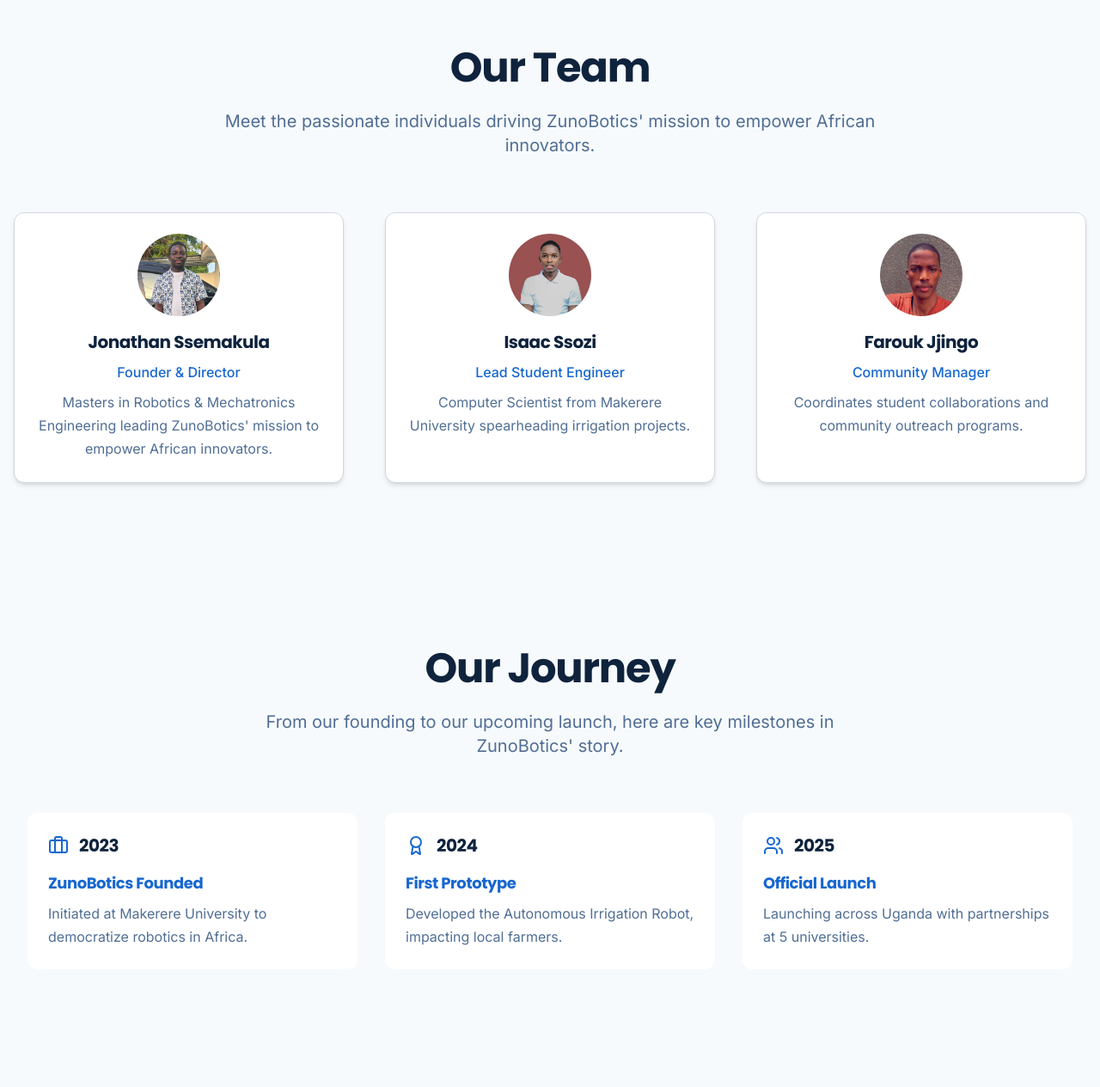
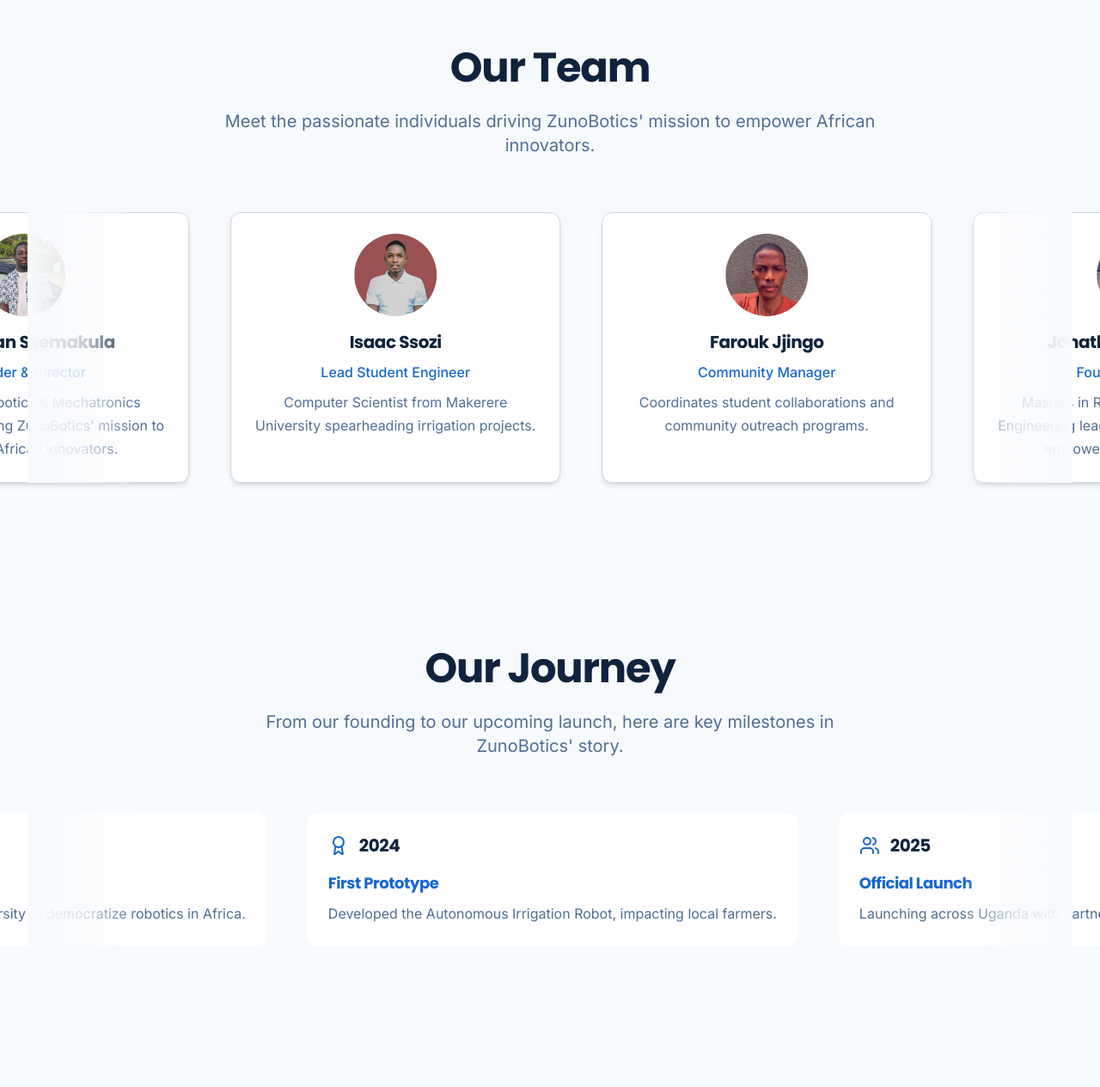
Before and after one commit to jjingofarouk/ZunoBotic, a Next.js app: page /about in a window 1280 px wide. Shown: the part 744-2009 px from the top of the page at 86% size. Built offline with nearby package versions, Linux system fonts and the light colour scheme.

Commit message:
Update mission.tsx

```diff
--- a/components/mission.tsx
+++ b/components/mission.tsx
@@ -1,15 +1,19 @@
 // components/mission.tsx
-"use client"
+"use client";
 
-import React, { useEffect, useRef, useState } from 'react'
-import { Users, Briefcase, Award } from 'lucide-react'
+import React, { useEffect, useRef, useState } from 'react';
+import { Users, Briefcase, Award } from 'lucide-react';
 import { Badge } from "@/components/ui/badge";
 
 export default function Mission() {
+  const [isPaused, setIsPaused] = useState({
+    team: false,
+    milestones: false,
+  });
   const [visibleSections, setVisibleSections] = useState({
     mission: false,
     team: false,
-    milestones: false
+    milestones: false,
   });
 
   const missionRef = useRef<HTMLElement>(null);
@@ -22,23 +26,20 @@ export default function Mission() {
       role: "Founder & Director",
       image: "/images/team/jon.jpg",
       description: "Masters in Robotics & Mechatronics Engineering leading ZunoBotics' mission to empower African innovators.",
-      direction: 'left'
     },
     {
       name: "Isaac Ssozi",
       role: "Lead Student Engineer",
       image: "/images/team/isaac.png",
       description: "Computer Scientist from Makerere University spearheading irrigation projects.",
-      direction: 'right'
     },
     {
       name: "Farouk Jjingo",
       role: "Community Manager",
       image: "/images/team/farouk.png",
       description: "Coordinates student collaborations and community outreach programs.",
-      direction: 'left'
     },
-  ]
+  ];
 
   const milestones = [
     {
@@ -46,23 +47,23 @@ export default function Mission() {
       title: "ZunoBotics Founded",
       description: "Initiated at Makerere University to democratize robotics in Africa.",
       icon: <Briefcase size={24} className="text-primary" />,
-      direction: 'left'
     },
     {
       year: "2024",
       title: "First Prototype",
       description: "Developed the Autonomous Irrigation Robot, impacting local farmers.",
       icon: <Award size={24} className="text-primary" />,
-      direction: 'right'
     },
     {
       year: "2025",
       title: "Official Launch",
       description: "Launching across Uganda with partnerships at 5 universities.",
       icon: <Users size={24} className="text-primary" />,
-      direction: 'left'
     },
-  ]
+  ];
+
+  const duplicatedTeamMembers = [...teamMembers, ...teamMembers];
+  const duplicatedMilestones = [...milestones, ...milestones];
 
   useEffect(() => {
     const observer = new IntersectionObserver(
@@ -101,7 +102,6 @@ export default function Mission() {
 
   return (
     <div className="flex flex-col overflow-hidden">
-      {/* Mission Section */}
       <section id="mission" ref={missionRef} className="py-24 bg-background">
         <div className="container">
           <div className={`text-center mb-16 transition-all duration-1000 ${
@@ -150,8 +150,7 @@ export default function Mission() {
         </div>
       </section>
 
-      {/* Team Section */}
-      <section id="team" ref={teamRef} className="py-24 bg-background">
+      <section id="team" ref={teamRef} className="py-24 bg-background overflow-hidden">
         <div className="container">
           <div className={`text-center mb-16 transition-all duration-1000 ${
             visibleSections.team ? 'opacity-100 translate-y-0' : 'opacity-0 translate-y-8'
@@ -162,17 +161,26 @@ export default function Mission() {
             </p>
           </div>
 
-          {/* Horizontal Team Display */}
-          <div className="flex flex-col md:flex-row justify-center gap-8 md:gap-12">
-            {teamMembers.map((member, index) => (
+          <div className="relative">
+            <div className="absolute left-0 top-0 w-32 h-full bg-gradient-to-r from-background via-background/80 to-transparent z-10 pointer-events-none"></div>
+            <div className="absolute right-0 top-0 w-32 h-full bg-gradient-to-l from-background via-background/80 to-transparent z-10 pointer-events-none"></div>
+
             <div
-                key={member.name}
+              className="flex gap-8 md:gap-12"
+              style={{
+                animation: isPaused.team ? 'none' : 'marquee 20s linear infinite',
+              }}
+              onMouseEnter={() => setIsPaused(prev => ({ ...prev, team: true }))}
+              onMouseLeave={() => setIsPaused(prev => ({ ...prev, team: false }))}
+            >
+              {duplicatedTeamMembers.map((member, index) => (
+                <div
+                  key={`${member.name}-${index}`}
                   className={`bg-card p-6 rounded-lg shadow-md border border-border hover:shadow-lg transition-all duration-1000 transform flex-shrink-0 max-w-sm ${
-                  visibleSections.team
-                    ? 'opacity-100 translate-x-0'
-                    : `opacity-0 ${member.direction === 'left' ? '-translate-x-12' : 'translate-x-12'}`
+                    visibleSections.team ? 'opacity-100' : 'opacity-0'
                   }`}
                   style={{
+                    minWidth: '280px',
                     transitionDelay: `${index * 200}ms`
                   }}
                 >
@@ -188,10 +196,20 @@ export default function Mission() {
               ))}
             </div>
           </div>
+        </div>
+        <style jsx>{`
+          @keyframes marquee {
+            0% {
+              transform: translateX(0);
+            }
+            100% {
+              transform: translateX(-50%);
+            }
+          }
+        `}</style>
       </section>
 
-      {/* Milestones Section */}
-      <section id="milestones" ref={milestonesRef} className="py-24 bg-background">
+      <section id="milestones" ref={milestonesRef} className="py-24 bg-background overflow-hidden">
         <div className="container">
           <div className={`text-center mb-16 transition-all duration-1000 ${
             visibleSections.milestones ? 'opacity-100 translate-y-0' : 'opacity-0 translate-y-8'
@@ -202,16 +220,26 @@ export default function Mission() {
             </p>
           </div>
 
-          <div className="grid md:grid-cols-3 gap-8">
-            {milestones.map((milestone, index) => (
+          <div className="relative">
+            <div className="absolute left-0 top-0 w-32 h-full bg-gradient-to-r from-background via-background/80 to-transparent z-10 pointer-events-none"></div>
+            <div className="absolute right-0 top-0 w-32 h-full bg-gradient-to-l from-background via-background/80 to-transparent z-10 pointer-events-none"></div>
+
             <div
-                key={milestone.title}
-                className={`bg-card p-6 rounded-lg hover:shadow-lg transition-all duration-1000 transform ${
-                  visibleSections.milestones
-                    ? 'opacity-100 translate-x-0'
-                    : `opacity-0 ${milestone.direction === 'left' ? '-translate-x-12' : 'translate-x-12'}`
+              className="flex gap-8 md:gap-12"
+              style={{
+                animation: isPaused.milestones ? 'none' : 'marquee 15s linear infinite',
+              }}
+              onMouseEnter={() => setIsPaused(prev => ({ ...prev, milestones: true }))}
+              onMouseLeave={() => setIsPaused(prev => ({ ...prev, milestones: false }))}
+            >
+              {duplicatedMilestones.map((milestone, index) => (
+                <div
+                  key={`${milestone.title}-${index}`}
+                  className={`bg-card p-6 rounded-lg hover:shadow-lg transition-all duration-1000 transform flex-shrink-0 ${
+                    visibleSections.milestones ? 'opacity-100' : 'opacity-0'
                   }`}
                   style={{
+                    minWidth: '280px',
                     transitionDelay: `${index * 200}ms`
                   }}
                 >
@@ -225,7 +253,18 @@ export default function Mission() {
               ))}
             </div>
           </div>
+        </div>
+        <style jsx>{`
+          @keyframes marquee {
+            0% {
+              transform: translateX(0);
+            }
+            100% {
+              transform: translateX(-50%);
+            }
+          }
+        `}</style>
       </section>
     </div>
-  )
+  );
 }
```
Lines whose indentation alone changed are shown as unchanged.
